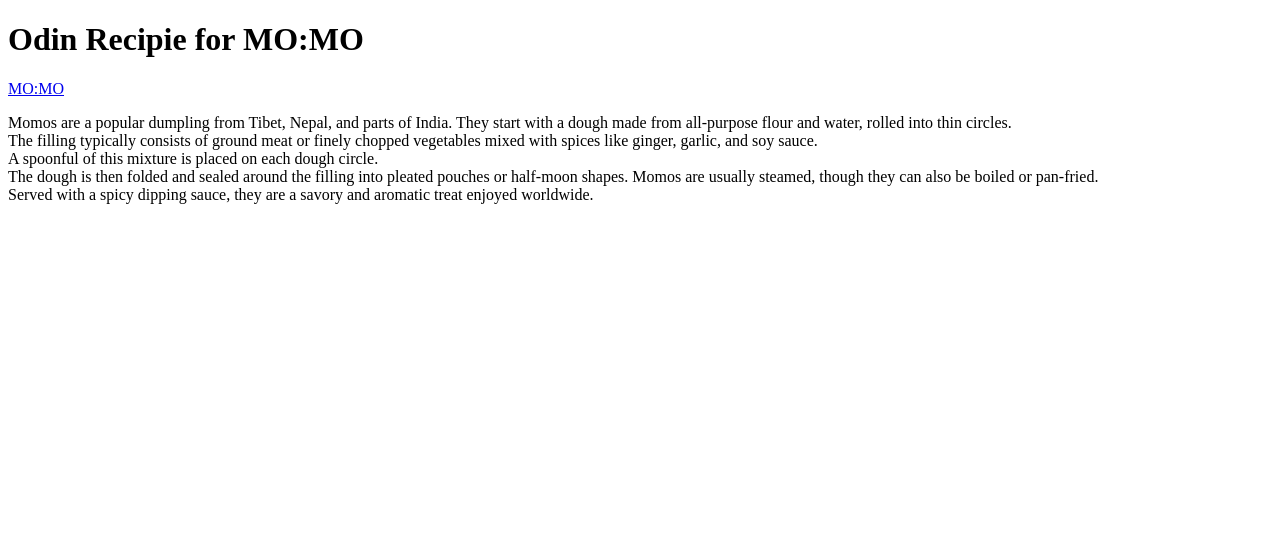
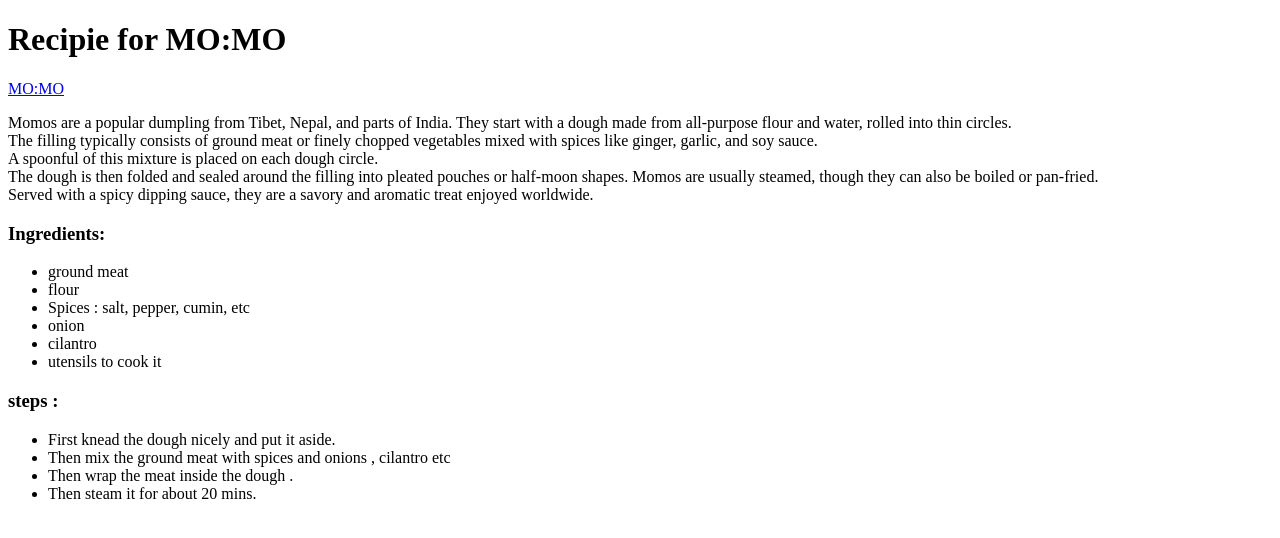
Before and after one commit to P1x3LEnma/Odin-recipies, a plain HTML site: page Recipies/index.html in a window 1280 px wide. Drawn offline with Linux system fonts and the light colour scheme.

Commit message:
abt momo
bwahaha

```diff
--- a/Recipies/index.html
+++ b/Recipies/index.html
@@ -6,8 +6,8 @@
     <title>MO:MO</title>
   </head>
   <body>
-    <h1>Odin Recipie for MO:MO</h1>
-    <a href="momo/momo.html">MO:MO</a>
+    <h1>Recipie for MO:MO</h1>
+    <a href="momo.jpeg">MO:MO</a>
     <p>
       Momos are a popular dumpling from Tibet, Nepal, and parts of India. They
       start with a dough made from all-purpose flour and water, rolled into thin
@@ -22,5 +22,21 @@
       also be boiled or pan-fried. <br />Served with a spicy dipping sauce, they
       are a savory and aromatic treat enjoyed worldwide.
     </p>
+    <h3>Ingredients: <br /></h3>
+    <ul>
+      <li>ground meat</li>
+      <li>flour</li>
+      <li>Spices : salt, pepper, cumin, etc</li>
+      <li>onion</li>
+      <li>cilantro</li>
+      <li>utensils to cook it</li>
+    </ul>
+    <h3>steps : <br /></h3>
+    <ul>
+      <li>First knead the dough nicely and put it aside.</li>
+      <li>Then mix the ground meat with spices and onions , cilantro etc</li>
+      <li>Then wrap the meat inside the dough .</li>
+      <li>Then steam it for about 20 mins.</li>
+    </ul>
   </body>
 </html>
```
Also changed, not shown: Recipies/momo.jpeg (added).
